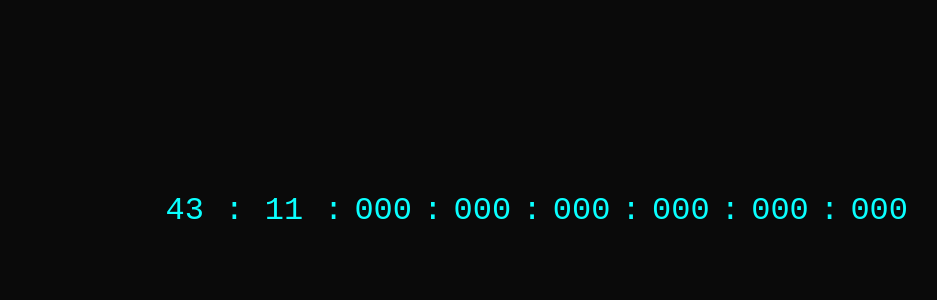
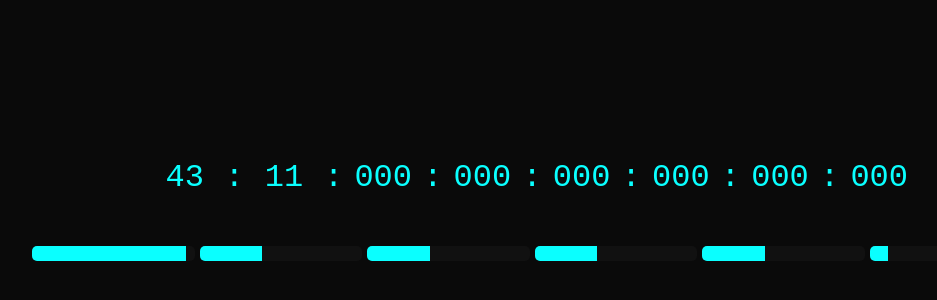
Before and after one commit to AniPortal-Dev/attosekunden-atomuhr, a plain HTML site: page index.html in a window 1280 px wide. Shown: the part 198-498 px from the top of the page, without its empty margins (108-1045 px from the left). Drawn offline with Linux system fonts and the light colour scheme.

Commit message:
Update index.html

```diff
--- a/index.html
+++ b/index.html
@@ -3,20 +3,53 @@
 <head>
 <meta charset="UTF-8">
 <meta name="viewport" content="width=device-width, initial-scale=1.0">
-<title>Realistische Atom-Uhr bis Attosekunden</title>
+<title>High-End Atom-Uhr Simulation</title>
 <style>
   body {
     background: #0a0a0a;
     color: #0affff;
     font-family: 'Courier New', monospace;
     display: flex;
+    flex-direction: column;
     justify-content: center;
     align-items: center;
     height: 100vh;
     font-size: 2em;
+    overflow: hidden;
   }
-  .clock { display: flex; gap: 10px; }
-  .unit { min-width: 60px; text-align: center; }
+
+  .clock {
+    display: flex;
+    gap: 10px;
+    margin-bottom: 50px;
+  }
+  .unit {
+    min-width: 60px;
+    text-align: center;
+  }
+
+  /* Balken-Anzeige */
+  .bars {
+    display: flex;
+    gap: 5px;
+    width: 90%;
+    max-width: 1000px;
+  }
+  .bar-container {
+    flex: 1;
+    height: 15px;
+    background: #111;
+    border-radius: 5px;
+    overflow: hidden;
+    position: relative;
+  }
+  .bar-fill {
+    height: 100%;
+    width: 0%;
+    background: #0affff;
+    transition: width 0.05s linear;
+  }
+
 </style>
 </head>
 <body>
@@ -32,18 +65,32 @@
   <div class="unit" id="attoseconds">000</div>
 </div>
 
+<!-- Balkenanzeige -->
+<div class="bars">
+  <div class="bar-container"><div class="bar-fill" id="bar-ms"></div></div>
+  <div class="bar-container"><div class="bar-fill" id="bar-us"></div></div>
+  <div class="bar-container"><div class="bar-fill" id="bar-ns"></div></div>
+  <div class="bar-container"><div class="bar-fill" id="bar-ps"></div></div>
+  <div class="bar-container"><div class="bar-fill" id="bar-fs"></div></div>
+  <div class="bar-container"><div class="bar-fill" id="bar-as"></div></div>
+</div>
+
 <script>
   function pad(num, size) {
     let s = "000" + num;
     return s.substr(s.length - size);
   }
 
-  let startTime = new Date(); // synchronisierte Zeit beim Start
-  let startPerf = performance.now(); // High-Resolution Timer Start
+  let startTime = new Date(); // Initiale Zeit
+  let startPerf = performance.now();
+
+  // Tick Sound
+  const tick = new Audio("https://www.soundjay.com/button/sounds/button-16.mp3");
+  let lastSecond = -1;
 
   function updateClock() {
     const nowPerf = performance.now();
-    const elapsedMs = nowPerf - startPerf; // Millisekunden seit Start
+    const elapsedMs = nowPerf - startPerf;
     const now = new Date(startTime.getTime() + elapsedMs);
 
     // Minuten & Sekunden
@@ -51,12 +98,17 @@
     const seconds = now.getSeconds();
     const ms = now.getMilliseconds();
 
+    if(seconds !== lastSecond){
+      tick.play();
+      lastSecond = seconds;
+    }
+
     // Simulierte kleinste Einheiten
-    const micro = Math.floor((elapsedMs * 1000) % 1000);           // μs
-    const nano = Math.floor((elapsedMs * 1e6) % 1000);             // ns
-    const pico = Math.floor((elapsedMs * 1e9) % 1000);             // ps
-    const femto = Math.floor((elapsedMs * 1e12) % 1000);           // fs
-    const atto = Math.floor((elapsedMs * 1e15) % 1000);            // as
+    const micro = Math.floor((elapsedMs * 1000) % 1000);
+    const nano = Math.floor((elapsedMs * 1e6) % 1000);
+    const pico = Math.floor((elapsedMs * 1e9) % 1000);
+    const femto = Math.floor((elapsedMs * 1e12) % 1000);
+    const atto = Math.floor((elapsedMs * 1e15) % 1000);
 
     // Anzeige aktualisieren
     document.getElementById('minutes').textContent = pad(minutes,2);
@@ -68,6 +120,14 @@
     document.getElementById('femtoseconds').textContent = pad(femto,3);
     document.getElementById('attoseconds').textContent = pad(atto,3);
 
+    // Balken füllen (progressiv)
+    document.getElementById('bar-ms').style.width = (ms/1000*100) + "%";
+    document.getElementById('bar-us').style.width = (micro/1000*100) + "%";
+    document.getElementById('bar-ns').style.width = (nano/1000*100) + "%";
+    document.getElementById('bar-ps').style.width = (pico/1000*100) + "%";
+    document.getElementById('bar-fs').style.width = (femto/1000*100) + "%";
+    document.getElementById('bar-as').style.width = (atto/1000*100) + "%";
+
     requestAnimationFrame(updateClock);
   }
 
```
